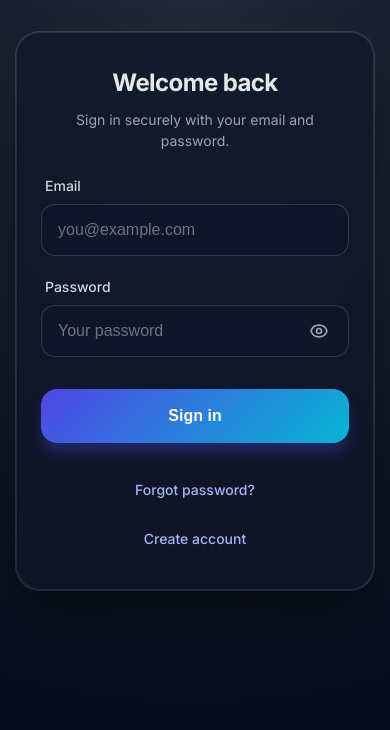
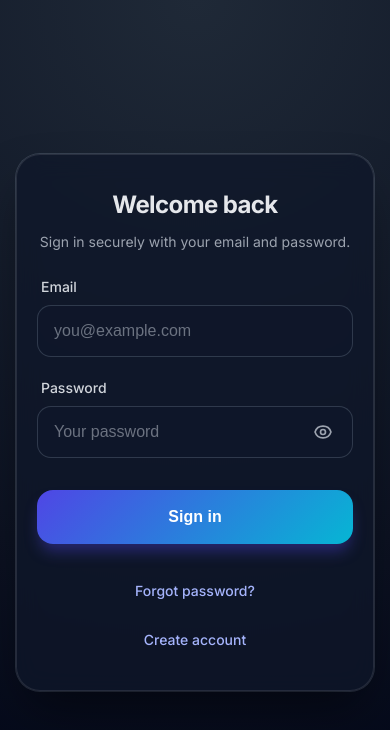
Before and after one commit to Tanmoy052/sign_in_system, a website: page frontend/login.html in a window 390 px wide. Drawn offline with Linux system fonts and the light colour scheme.

Commit message:
feat: optimize mobile vertical alignment and container padding

```diff
--- a/frontend/css/style.css
+++ b/frontend/css/style.css
@@ -245,14 +245,18 @@ html {
 @media (max-width: 640px) {
   body {
     padding: 1rem;
-    align-items: flex-start;
-    padding-top: 2rem;
+    align-items: center; /* Center vertically if space allows */
+    padding-top: 1.5rem;
+    padding-bottom: 1.5rem;
   }
 
   .auth-container {
-    padding: 2rem 1.5rem;
+    padding: 2rem 1.25rem;
     border-radius: 1.5rem;
     max-width: 100%;
+    /* Ensure no horizontal overflow */
+    margin-left: auto;
+    margin-right: auto;
   }
 
   .auth-title {
```
